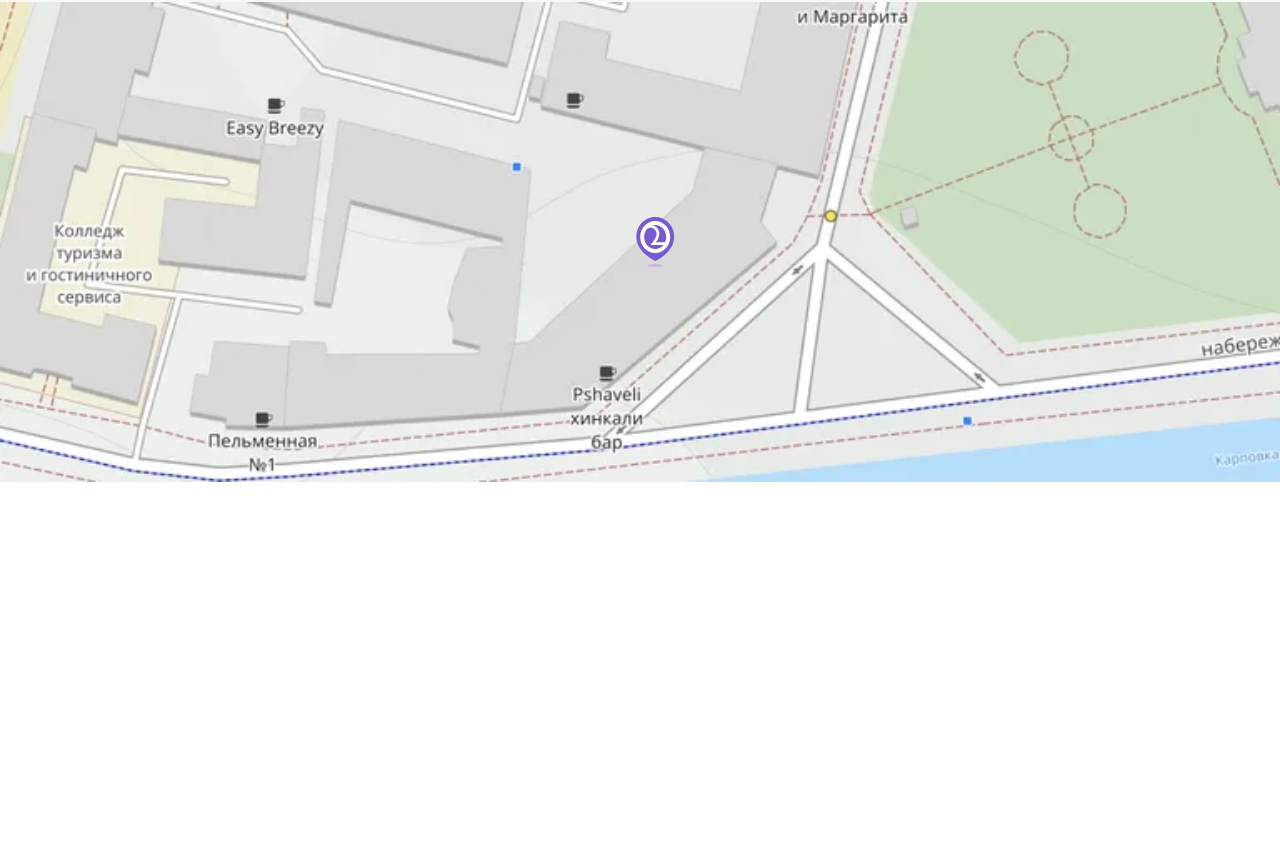
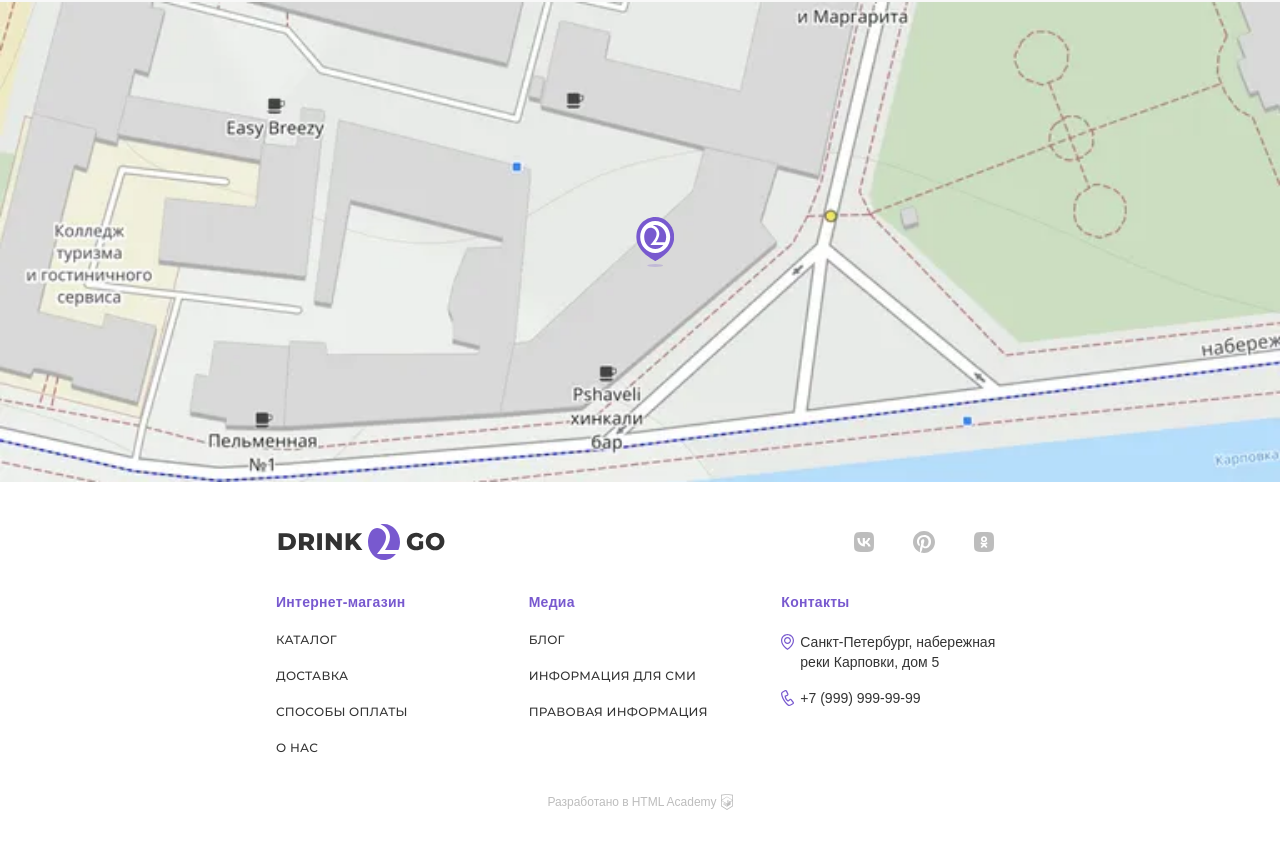
Before and after one commit to SquirrelPost/drink2go, a website: page source/index.html in a window 1280 px wide. Shown: the part 3698-4548 px from the top of the page. Before the commit the page ends 4180 px from the top, so only its background shows below. Drawn offline with nearby package versions, Linux system fonts and the light colour scheme; files that its build step writes are made by us from their sources; files whose address does not match are found by name.

Commit message:
Добавляет футер

```diff
--- a/source/index.html
+++ b/source/index.html
@@ -38,7 +38,7 @@
           </a>
         </li>
         <li class="main-nav__list-item main-nav__site-item site__item">
-          <a class="site__link" href="#">
+          <a class="site__link" href="#catalog">
             <span class="site__text">Каталог</span>
           </a>
         </li>
@@ -329,7 +329,7 @@
               <option value="expensive">по уменьшению цены</option>
             </select>
           </div>
-          <div class="catalog__products products">
+          <div class="catalog__products products" id="catalog">
             <ul class="products__list">
               <li class="products__item product-card">
                 <a class="product-card__link" href="#">
@@ -496,7 +496,8 @@
           <source type="image/webp" media="(min-width: 768px)"
             srcset="images/map/map-tablet@1x.webp 1x, images/map/map-tablet@2x.webp 2x">
           <source type="image/webp" srcset="images/map/map-mobile@1x.webp 1x, images/map/map-mobile@2x.webp 2x">
-          <source media="(min-width: 1440px)" srcset="images/map/map-desktop@1x.jpg 1x, images/map/map-desktop@2x.jpg 2x">
+          <source media="(min-width: 1440px)"
+            srcset="images/map/map-desktop@1x.jpg 1x, images/map/map-desktop@2x.jpg 2x">
           <source media="(min-width: 768px)" srcset="images/map/map-tablet@1x.jpg 1x, images/map/map-tablet@2x.jpg 2x">
           <img class="map__image" src="images/map/map-mobile@1x.jpg" width="320" height="420"
             srcset="images/map/map-mobile@2x.jpg 2x" alt="Изображение карты c адресом Drink2Go.">
@@ -504,6 +505,102 @@
       </a>
     </section>
   </main>
+  <footer class="footer">
+    <div class="footer__component footer__component--big-column">
+      <div class="footer__logo-container">
+        <a class="footer__logo logo">
+          <picture>
+            <source media="(min-width: 768px)" srcset="images/logo/logo-desktop.svg">
+            <img class="logo__icon logo__icon--footer" src="images/logo/logo-tablet.svg" width="82" height="36"
+              alt="Иконка логотипа.">
+          </picture>
+        </a>
+        <span class="footer__logo-description">Интернет-магазин кофейных напитков</span>
+      </div>
+      <ul class="footer__list social">
+        <li class="social__item">
+          <a class="social__link social__link--vkontakte" href="https://vk.com/htmlacademy">
+            <span class="visually-hidden">Мы во Вконтакте.</span>
+          </a>
+        </li>
+        <li class="social__item">
+          <a class="social__link social__link--pinterest" href="#">
+            <span class="visually-hidden">Мы в Пинтересте.</span>
+          </a>
+        </li>
+        <li class="social__item">
+          <a class="social__link social__link--ok" href="#">
+            <span class="visually-hidden">Мы в Одноклассниках.</span>
+          </a>
+        </li>
+      </ul>
+    </div>
+    <section class="footer__component">
+      <h2 class="footer__section-title headline headline--h4">Интернет-магазин</h2>
+      <ul class="footer__list">
+        <li class="footer__item">
+          <a class="footer__link" href="#catalog">
+            <span class="footer__text">Каталог</span>
+          </a>
+        </li>
+        <li class="footer__item">
+          <a class="footer__link" href="#">
+            <span class="footer__text">Доставка</span>
+          </a>
+        </li>
+        <li class="footer__item">
+          <a class="footer__link" href="#">
+            <span class="footer__text">Способы оплаты</span>
+          </a>
+        </li>
+        <li class="footer__item">
+          <a class="footer__link" href="#">
+            <span class="footer__text">О нас</span>
+          </a>
+        </li>
+      </ul>
+    </section>
+    <section class="footer__component">
+      <h2 class="footer__section-title headline headline--h4">Медиа</h2>
+      <ul class="footer__list">
+        <li class="footer__item">
+          <a class="footer__link" href="#">
+            <span class="footer__text">Блог</span>
+          </a>
+        </li>
+        <li class="footer__item">
+          <a class="footer__link" href="#">
+            <span class="footer__text">Информация для СМИ</span>
+          </a>
+        </li>
+        <li class="footer__item">
+          <a class="footer__link" href="#">
+            <span class="footer__text">Правовая информация</span>
+          </a>
+        </li>
+      </ul>
+    </section>
+    <section class="footer__component contacts">
+      <h2 class="footer__section-title headline headline--h4">Контакты</h2>
+      <address class="contacts__address">
+        <p class="contacts__line contacts__line--location">Санкт-Петербург, набережная реки Карповки, дом 5</p>
+        <a class="contacts__line contacts__line--phone" href="tel:+79999999999">+7 (999) 999-99-99</a>
+      </address>
+    </section>
+    <div class="footer__component footer__component--long-line copyright">
+      <span class="copyright__text">Разработано в</span>
+      <a class="copyright__link" href="https://htmlacademy.ru/intensive/adaptive"
+        aria-label="Лендинг интенсива HTML Academy">
+        <span class="copyright__text">HTML Academy</span>
+        <svg class="copyright__icon" role="img" aria-label="Логотип HTML Academy." focusable="false" width="12"
+          height="16" viewBox="0 0 12 16" fill="none" xmlns="http://www.w3.org/2000/svg">
+          <path
+            d="M11.2151 5.75392L5.97184 2.49957V2.49875L5.97121 2.49916L5.97058 2.49875V2.49957L0.784854 5.75013V1.40658L6.00008 0.830884L11.2151 1.40658V5.75392ZM11.211 6.32987L9.12557 7.62344L5.98451 5.65607L5.97935 6.22863L8.66414 7.9096L8.20107 8.19683L5.98451 6.80853L5.97935 7.3811L7.72892 8.47648L7.31607 8.76717L7.30606 8.77351L5.98451 7.95383L5.97935 8.52631L6.8465 9.06404L5.96315 9.62244L0.796198 6.3886L5.97058 3.1139V3.11448L11.211 6.32987ZM11.2151 11.7713L6 15.0384L0.784854 11.7713V7.02542L5.97763 10.2796L5.98631 10.8693L2.42396 8.63702L2.41871 9.20959L5.99523 11.4728L6.00407 12.0782L2.42873 9.83883L2.42356 10.4113L6 12.6745L9.60624 10.4026V7.95712L11.2151 6.94552V11.7713ZM5.99984 -3.17891e-07L0 0.662267V12.2411L6 16L12 12.2411V0.662267L5.99984 -3.17891e-07Z"
+            fill="CurrentColor" />
+        </svg>
+      </a>
+    </div>
+  </footer>
 
   <script src="vendor/nouislider/nouislider.js"></script>
 
--- /dev/null
+++ b/source/styles/blocks/contacts.scss
@@ -0,0 +1,55 @@
+.contacts__address {
+  @include font(14px, 20px);
+  display: flex;
+  flex-direction: column;
+  gap: 16px;
+  margin-top: 20px;
+  font-style: normal;
+}
+
+.contacts__line {
+  display: flex;
+  gap: 6px;
+  margin: 0;
+  color: inherit;
+  text-decoration: none;
+
+  &::before {
+    content: "";
+    flex-shrink: 0;
+    position: relative;
+    top: 2px;
+    left: 0;
+    width: 13px;
+    height: 16px;
+    background-color: $base-primary;
+    mask-repeat: no-repeat;
+    mask-position: center;
+  }
+
+  &--location::before {
+    mask-image: url("../../icons/address.svg");
+  }
+
+  &--phone::before {
+    mask-image: url("../../icons/phone.svg");
+  }
+
+  &[href]:hover,
+  &[href]:focus {
+    color: $primary-lighter;
+  }
+
+  &[href]:hover::before,
+  &[href]:focus::before {
+    background-color: $primary-lighter;
+  }
+
+  &[href]:active {
+    color: $primary-darker;
+  }
+
+  &[href]:active::before {
+    background-color: $primary-darker;
+  }
+}
--- /dev/null
+++ b/source/styles/blocks/copyright.scss
@@ -0,0 +1,29 @@
+.copyright {
+  @include font(12px, 16px);
+  max-width: 280px;
+  color: $base-grey;
+
+  @media (min-width: $tablet-width) {
+    max-width: 100%;
+  }
+}
+
+.copyright__link {
+  display: flex;
+  gap: 4px;
+  text-decoration: none;
+  color: inherit;
+
+  &:hover,
+  &:focus {
+    color: $base-primary;
+  }
+
+  &:active {
+    color: $primary-darker;
+  }
+}
+
+.copyright__icon {
+  flex-shrink: 0;
+}
--- /dev/null
+++ b/source/styles/blocks/footer.scss
@@ -0,0 +1,132 @@
+.footer {
+  padding: 0 0 10px;
+  display: grid;
+
+  @media (min-width: $tablet-width) {
+    @include container;
+    padding-top: 40px;
+    padding-bottom: 40px;
+    grid-template-columns: repeat(3, 1fr);
+    gap: 30px;
+  }
+
+  @media (min-width: $desktop-width) {
+    grid-template-columns: repeat(4, 1fr);
+    gap: 20px 30px;
+    padding: 40px;
+  }
+}
+
+.footer__logo {
+  @media (min-width: $desktop-width) {
+    display: block;
+    margin-bottom: 10px;
+  }
+}
+
+.footer__logo-description {
+  display: none;
+
+  @media (min-width: $desktop-width) {
+    @include font(14px, 20px);
+    display: block;
+    max-width: 318px;
+  }
+}
+
+.footer__component {
+  @media (max-width: $mobile-width-only) {
+    @include container;
+    position: relative;
+    padding-top: 21px;
+    padding-bottom: 20px;
+
+    &:not(:last-child)::after {
+      content: "";
+      position: absolute;
+      bottom: 0;
+      left: 50%;
+      transform: translateX(-50%);
+      width: 100vw;
+      height: 1px;
+      background-color: $base-secondary;
+    }
+  }
+
+  @media (min-width: $desktop-width) {
+    padding-top: 9px;
+  }
+
+  &--big-column {
+    display: flex;
+    align-items: center;
+    gap: 38px;
+
+    @media (min-width: $tablet-width) {
+      grid-column: 1 / 4;
+      grid-row: 1 / 2;
+      justify-content: space-between;
+    }
+
+    @media (min-width: $desktop-width) {
+      grid-column: 1 / 2;
+      flex-direction: column;
+      align-items: flex-start;
+      justify-content: flex-start;
+      gap: 50px;
+      padding-top: 0;
+    }
+  }
+
+  &--long-line {
+    display: flex;
+    justify-content: center;
+    align-items: center;
+    gap: 3px;
+
+    @media (min-width: $tablet-width) {
+      grid-column: 1 / 4;
+      grid-row: span 1;
+    }
+
+    @media (min-width: $desktop-width) {
+      grid-column: 1 / 5;
+      padding-top: 0;
+    }
+  }
+}
+
+.footer__section-title {
+  margin: 0 0 12px;
+}
+
+.footer__list {
+  @include font(12px, 16px);
+  @include list-reset;
+  display: flex;
+  flex-direction: column;
+  gap: 4px;
+}
+
+.footer__link {
+  display: inline-flex;
+  text-transform: uppercase;
+  font-weight: 500;
+  letter-spacing: 0.02em;
+  padding: 8px 12px 8px 0;
+  color: inherit;
+  text-decoration: none;
+
+  &:hover,
+  &:focus {
+    color: $primary-lighter;
+  }
+
+  &:active {
+    color: $primary-darker;
+  }
+
+  @media (min-width: $tablet-width) {
+    padding-right: 24px;
+  }
+}
--- a/source/styles/blocks/logo.scss
+++ b/source/styles/blocks/logo.scss
@@ -1,29 +1,10 @@
-.logo {
-
-
-//   @media (max-width: $mobile-width-only) {
-//     @include container;
-//     display: grid;
-//     grid-template-columns: 1fr auto 1fr;
-//     align-items: center;
-//   }
-
-  @media (min-width: $tablet-width) {
-    // display: inline;
-//     align-items: center;
-//     padding-top: 6px;
-    // width: 82px;
-    // height: 36px;
-  }
-
-//   @media (min-width: $desktop-width) {
-//     width: 202px;
-//     height: 60px;
-//   }
-}
+// .logo {
+//   display: inline-flex;
+// }
 
 .logo__icon {
   display: block;
+
   @media (min-width: $tablet-width) {
     width: 82px;
     height: 36px;
@@ -33,4 +14,11 @@
     width: 170px;
     height: 36px;
   }
+
+  &--footer {
+    @media (min-width: $tablet-width) {
+      width: 170px;
+      height: 36px;
+    }
+  }
 }
--- a/source/styles/blocks/map.scss
+++ b/source/styles/blocks/map.scss
@@ -33,7 +33,7 @@
 
   &:hover,
   &:focus {
-    box-shadow: 0 0 15px 0px rgba(0, 0, 0, 0.25);
+    box-shadow: 0 0 15px 0 rgba(0, 0, 0, 0.25);
   }
 
   &[href]:active {
--- /dev/null
+++ b/source/styles/blocks/social.scss
@@ -0,0 +1,66 @@
+.social {
+  display: grid;
+  grid-template-columns: repeat(auto-fit, 40px);
+  max-width: 160px;
+  gap: 10px 20px;
+
+  @media (min-width: $tablet-width) {
+    max-width: 50%;
+  }
+
+  @media (min-width: $desktop-width) {
+    max-width: 100%;
+  }
+}
+
+.social__link {
+  display: flex;
+  justify-content: center;
+  align-items: center;
+  width: 40px;
+  height: 40px;
+  border-radius: 4px;
+  padding: 10px;
+  background-color: transparent;
+
+  &::after {
+    content: "";
+    flex-shrink: 0;
+    width: 20px;
+    height: 20px;
+    background-color: $base-grey;
+    mask-repeat: no-repeat;
+    mask-size: contain;
+  }
+
+  &--vkontakte::after {
+    mask-image: url("../../icons/social-vk.svg");
+  }
+
+  &--pinterest::after {
+    mask-image: url("../../icons/social-pinterest.svg");
+    width: 22px;
+    height: 22px;
+  }
+
+  &--ok::after {
+    mask-image: url("../../icons/social-ok.svg");
+  }
+
+  &[href]:hover,
+  &[href]:focus {
+    background-color: $base-secondary;
+
+    &::after {
+      background-color: $base-primary;
+    }
+  }
+
+  &[href]:active {
+    background-color: $primary-opacity;
+
+    &::after {
+      background-color: $base-primary;
+    }
+  }
+}
--- a/source/styles/styles.scss
+++ b/source/styles/styles.scss
@@ -31,3 +31,7 @@
 @import "./blocks/product-card.scss";
 @import "./blocks/pagination.scss";
 @import "./blocks/map.scss";
+@import "./blocks/footer.scss";
+@import "./blocks/social.scss";
+@import "./blocks/contacts.scss";
+@import "./blocks/copyright.scss";
```
Also changed, not shown: source/icons/address.svg (added), source/icons/phone.svg (added), source/icons/social-ok.svg (added), source/icons/social-pinterest.svg (added), source/icons/social-vk.svg (added), source/images/htmlcademy.svg (added), 2 other files.
